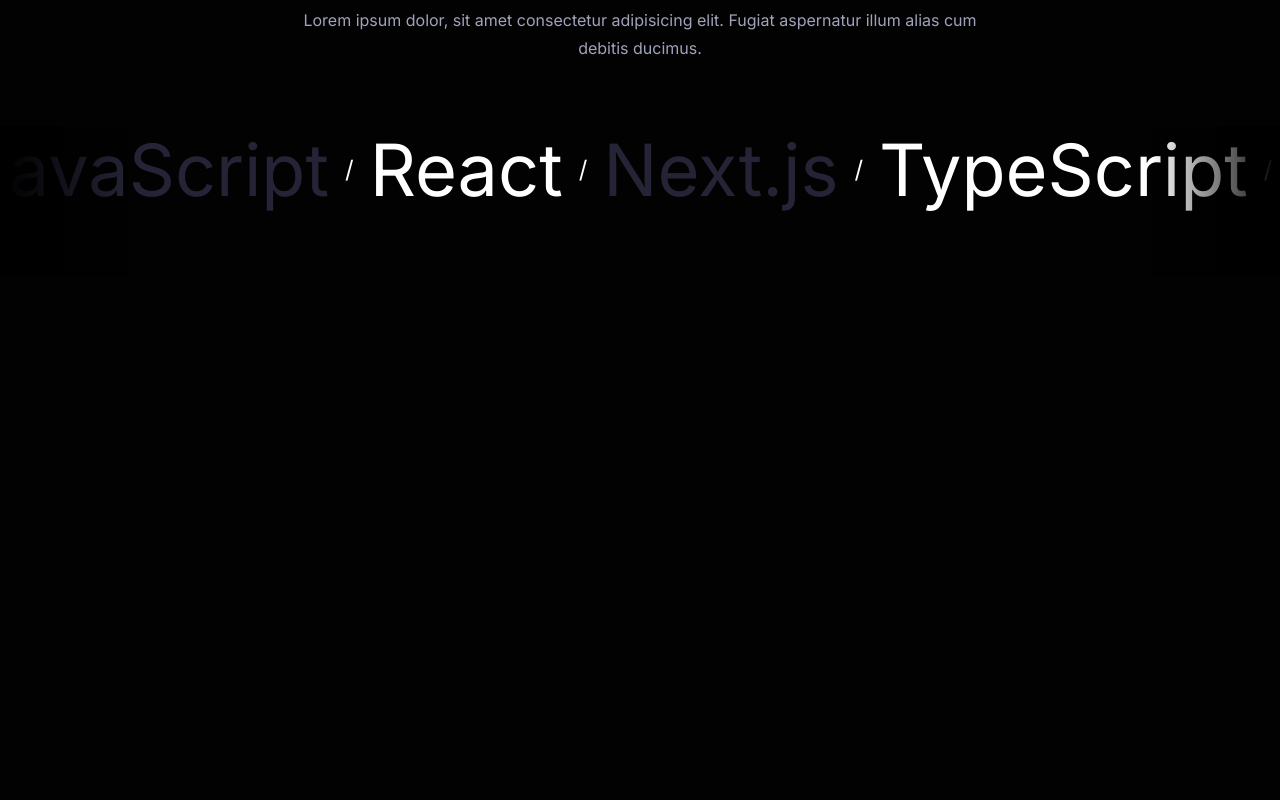
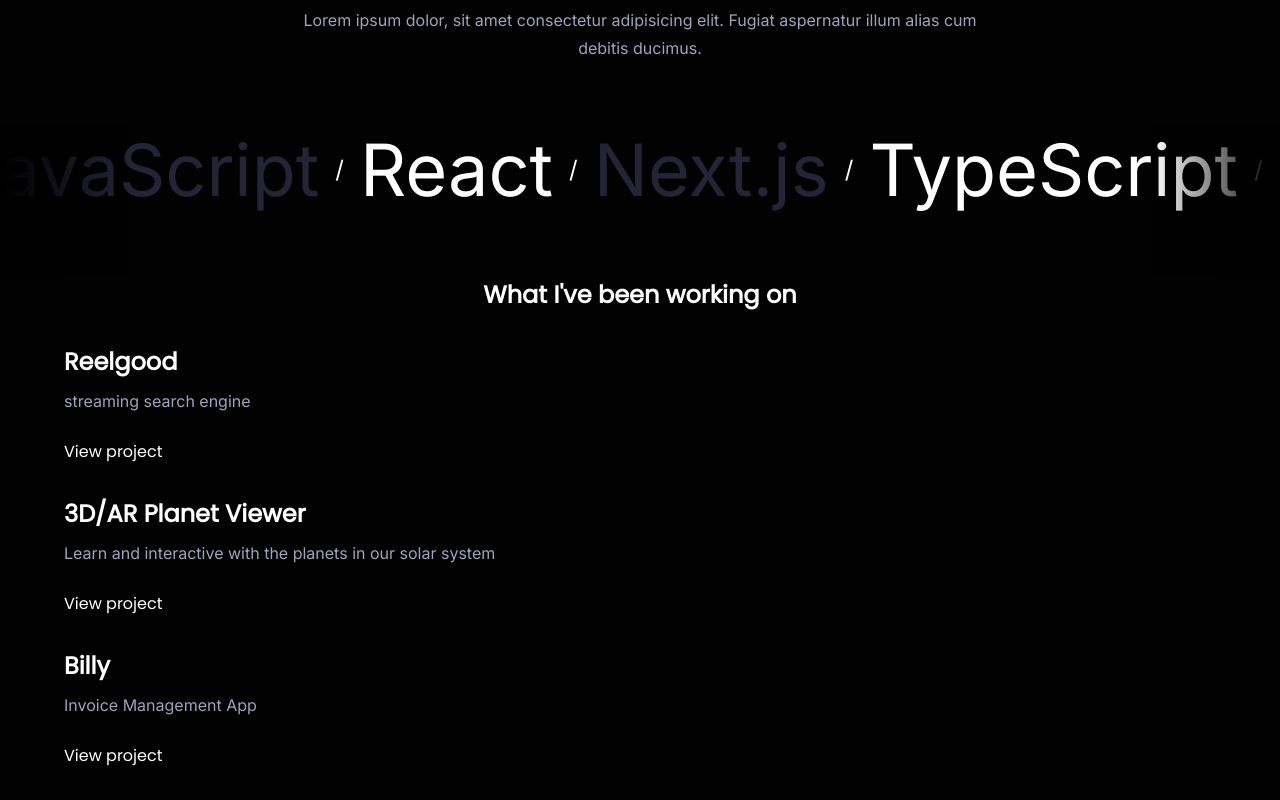
Before and after one commit to jkellerman/portfolio-site, a Next.js app: page / in a window 1280 px wide. Shown: the part 1009-1809 px from the top of the page. Before the commit the page ends 1286 px from the top, so only its background shows below. Built offline with nearby package versions, Linux system fonts and the light colour scheme.

Commit message:
feat: setup projects component

```diff
--- a/src/components/Hero/Hero.module.css
+++ b/src/components/Hero/Hero.module.css
@@ -37,7 +37,7 @@
 .paragraph {
   text-align: center;
   font-size: var(--body-l);
-  color: var(--gray-400);
+  color: var(--gray);
   max-width: 98%;
   margin-bottom: 5rem;
   line-height: 1.75rem;
--- a/src/components/Nav/Nav.module.css
+++ b/src/components/Nav/Nav.module.css
@@ -7,7 +7,7 @@
   min-width: 100vw;
   z-index: 10;
   justify-content: center;
-  padding: 1.5rem 0 4rem;
+  padding: 2rem 0 6rem;
   background: linear-gradient(
     rgb(2, 2, 2) 0%,
     rgba(2, 2, 2, 0.992) 11.7896%,
@@ -60,8 +60,8 @@
   );
   z-index: 2;
   width: 100vw;
-  height: 100vh;
-  position: absolute;
+  min-height: 100%;
+  position: fixed;
   top: 0;
   left: 0;
 }
@@ -69,7 +69,7 @@
 .navMenu {
   display: none;
   position: absolute;
-  top: 4.5rem;
+  top: 6rem;
   width: 100%;
 }
 
--- /dev/null
+++ b/src/components/Projects/Projects.jsx
@@ -0,0 +1,47 @@
+import Link from "next/link";
+import styles from "../Projects/Projects.module.css";
+
+const ProjectList = [
+  {
+    id: 1,
+    title: "Reelgood",
+    desktop: "",
+    mobile: "",
+    outline: "streaming search engine",
+  },
+  {
+    id: 2,
+    title: "3D/AR Planet Viewer",
+    desktop: "",
+    mobile: "",
+    outline: "Learn and interactive with the planets in our solar system",
+  },
+  {
+    id: 3,
+    title: "Billy",
+    desktop: "",
+    mobile: "",
+    outline: "Invoice Management App",
+  },
+];
+
+const Projects = () => {
+  return (
+    <section className={styles.projects}>
+      <h1 className={styles.heading}>What I&apos;ve been working on </h1>
+      {ProjectList.map((item) => (
+        <div key={item.id} className={styles.projectWrapper}>
+          <div className={styles.desktopImage}></div>
+          <div className={styles.mobileImage}></div>
+          <div className={styles.projectDetailsWrapper}>
+            <h2 className={styles.title}>{item.title}</h2>
+            <span className={styles.outline}>{item.outline}</span>
+            <Link href={`/${item.name}`}>View project</Link>
+          </div>
+        </div>
+      ))}
+    </section>
+  );
+};
+
+export default Projects;
--- /dev/null
+++ b/src/components/Projects/Projects.module.css
@@ -0,0 +1,30 @@
+.heading {
+  color: var(--white);
+  text-align: center;
+  margin-bottom: 2rem;
+}
+.projects {
+  margin: 0 auto;
+  width: 90%;
+  max-width: 1215px;
+}
+
+.projectWrapper {
+  margin-bottom: 2rem;
+}
+
+.projectDetailsWrapper {
+  display: flex;
+  flex-direction: column;
+}
+
+.title {
+  color: var(--white);
+  font-size: var(--heading-s);
+  margin-bottom: 0.75rem;
+}
+
+.outline {
+  color: var(--gray);
+  margin-bottom: 1.75rem;
+}
--- a/src/components/Ticker/Ticker.module.css
+++ b/src/components/Ticker/Ticker.module.css
@@ -17,7 +17,7 @@
 .paragraph {
   text-align: center;
   font-size: var(--body-m);
-  color: var(--gray-400);
+  color: var(--gray);
   max-width: 80%;
   margin-bottom: 4rem;
   line-height: 1.75rem;
--- a/src/pages/index.jsx
+++ b/src/pages/index.jsx
@@ -1,6 +1,7 @@
 import Head from "next/head";
 import Hero from "@src/components/Hero/Hero";
 import Ticker from "@src/components/Ticker/Ticker";
+import Projects from "@src/components/Projects/Projects";
 
 export default function Home() {
   return (
@@ -16,6 +17,7 @@
 
       <Hero />
       <Ticker />
+      <Projects />
     </>
   );
 }
--- a/src/styles/globals.css
+++ b/src/styles/globals.css
@@ -4,7 +4,7 @@
   --primary: #6044d8;
   --primary-light: #9166ff;
   --primary-medium-dark: #1c095b;
-  --gray-400: #a1a3bb;
+  --gray: #a1a3bb;
   --ticker: #252437;
   --red-error: #e52510;
 
```
